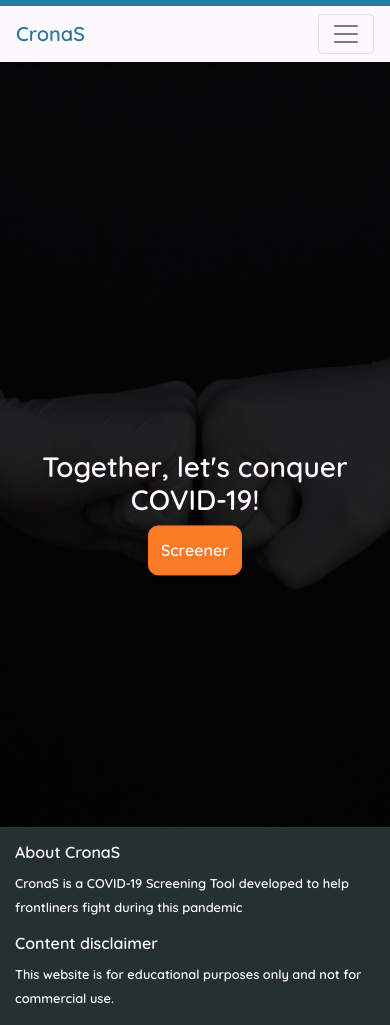
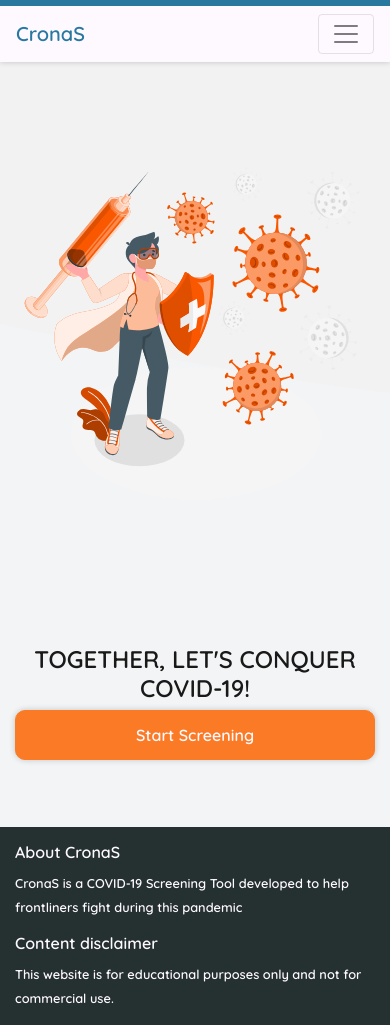
Before and after one commit to galeradan/cronas, a PHP site: page /views/home.php in a window 390 px wide. Run offline with PHP 8.4, Linux system fonts and the light colour scheme.

Commit message:
revised home

```diff
--- a/assets/css/style.css
+++ b/assets/css/style.css
@@ -83,14 +83,14 @@ body {
 .home{
 	margin: -19px -15px -16px -15px;
 	background:
-		linear-gradient(
+	/*	linear-gradient(
 				hsla(0, 0%, 0%, 0.8),
 				hsla(0, 0%, 0%, 0.8),
 				hsla(0, 0%, 0%, 0.8)
-			),
-		url("../images/bg1.jpg") top left no-repeat;
+			),*/
+		url("../images/wave.svg") bottom no-repeat;
 	background-size: cover;
-	background-position: center 55%;
+	background-position: right 55%;
 	/*background-attachment: fixed;*/
 	/*display: none;*/
 }
@@ -232,3 +232,38 @@ body {
 	padding-left: 10px;
 	padding-right: 10px;
 }
+
+
+
+/* #Tablet (Portrait)*/
+    /* Note: Design for a width of 768px */
+
+    @media only screen and (min-width: 768px) and (max-width: 959px) {
+		.v-center{
+			position: absolute;
+			top: 50%;
+			left: 53%;
+			transform: translate(-50%,-50%);
+		}
+    }
+
+/*  #Mobile (Portrait) */
+    /* Note: Design for a width of 320px */
+
+    @media only screen and (max-width: 767px) {
+
+		.home{
+			margin: -19px -15px -16px -15px;
+			background:
+				/*linear-gradient(
+						hsla(10, 0%, 0%, 0.1),
+						hsla(10, 0%, 0%, 0.8),
+						hsla(10, 0%, 0%, 0.8)
+					),*/
+				url("../images/wavenull.svg") bottom no-repeat;
+			background-size: cover;
+			background-position: center 55%;
+			/*background-attachment: fixed;*/
+			/*display: none;*/
+		}
+    }
--- a/views/home.php
+++ b/views/home.php
@@ -1,6 +1,6 @@
 <?php
 $currentPage = "home";
-require_once('../partials/header.php');
+require '../partials/header.php';
 
 function getTitle() {
 		return "Home";
@@ -9,14 +9,25 @@ function getTitle() {
 ?>
 
 
-<section class="home vh-90 bg-accent d-flex flex-column align-items-center text-center">
+<!-- <section class="home vh-90 bg-accent d-flex flex-column align-items-center text-center">
 	<div class="row v-center">
 		<div class="col-md-12">
 			<h3 class="font-neutralw">Together, let's conquer COVID-19!</h3>
 			<button id="btnScreen" class="btn btn-styling bg-accent font-neutralw">Screener</button>
 		</div>
 	</div>
-</section>
+</section> -->
+
+
+<div class="home pt-4 vh-90 row justify-content-center">
+			<div class="col-md-4 d-flex flex-column justify-content-center">
+				<img src="../assets/images/svg3.svg" class="img-fluid img-max-h">
+			</div>
+			<div class="col-md-5 d-flex flex-column justify-content-center">
+				<h4 class="font-neutralb text-center">TOGETHER, LET'S CONQUER COVID-19!</h4>
+				<button id="btnScreen" class="btn btn-styling bg-accent font-neutralw">Start Screening</button>
+			</div>
+		</div>
 
 <!-- External Script -->
 <script type="text/javascript" src="../assets/js/home.js"></script>
```
Also changed, not shown: assets/images/svg1.svg, assets/images/svg3.svg (added), assets/images/wave.svg (added), assets/images/wave2.svg (added), assets/images/wave3.svg (added), assets/images/wave4.svg (added), assets/images/wave5.svg (added), assets/images/wave6.svg (added), assets/images/wave7.svg (added), assets/images/wave8.svg (added), assets/images/wavenull.svg (added).
